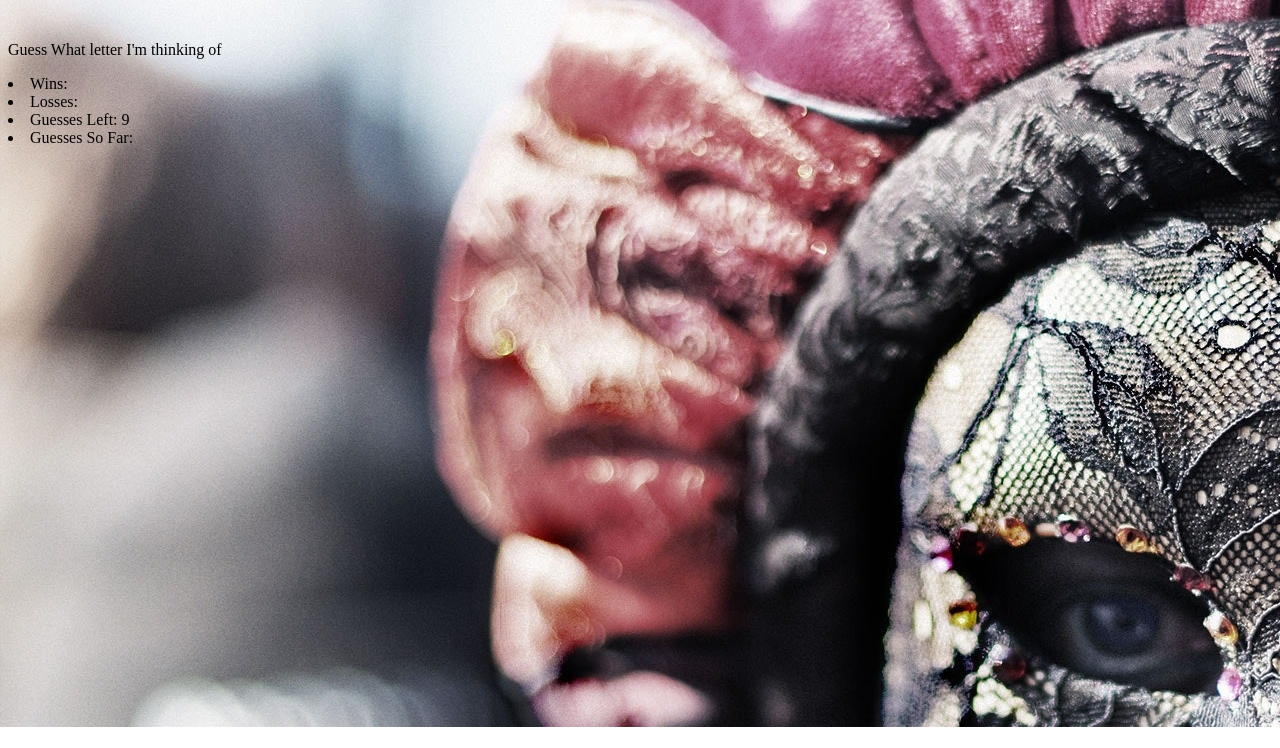
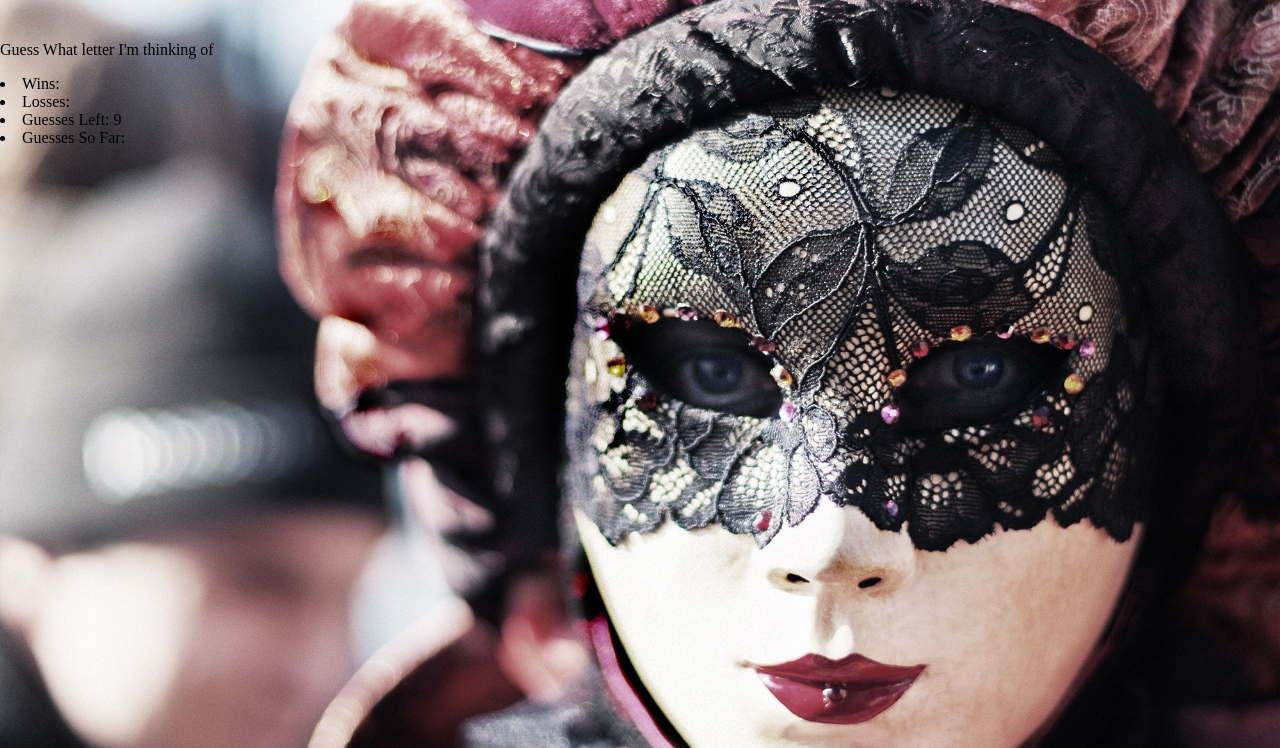
Before and after one commit to alfredo195/Psychic-Game, a plain HTML site: page index.html in a window 1280 px wide. Shown: the part 73-821 px from the top of the page. Before the commit the page ends 800 px from the top, so only its background shows below. Drawn offline with Linux system fonts and the light colour scheme.

Commit message:
fixed background image

```diff
--- a/assests/css/style.css
+++ b/assests/css/style.css
@@ -1,5 +1,10 @@
 body{
+    background-image: url('../images/psych.jpg');
+    background-size: cover;
 
-    background-image: url("../images/psych.jpg");
 
+
+    height: 100vh;
+    padding:0;
+    margin:0;
 }
```
Also changed, not shown: 1 other file.
